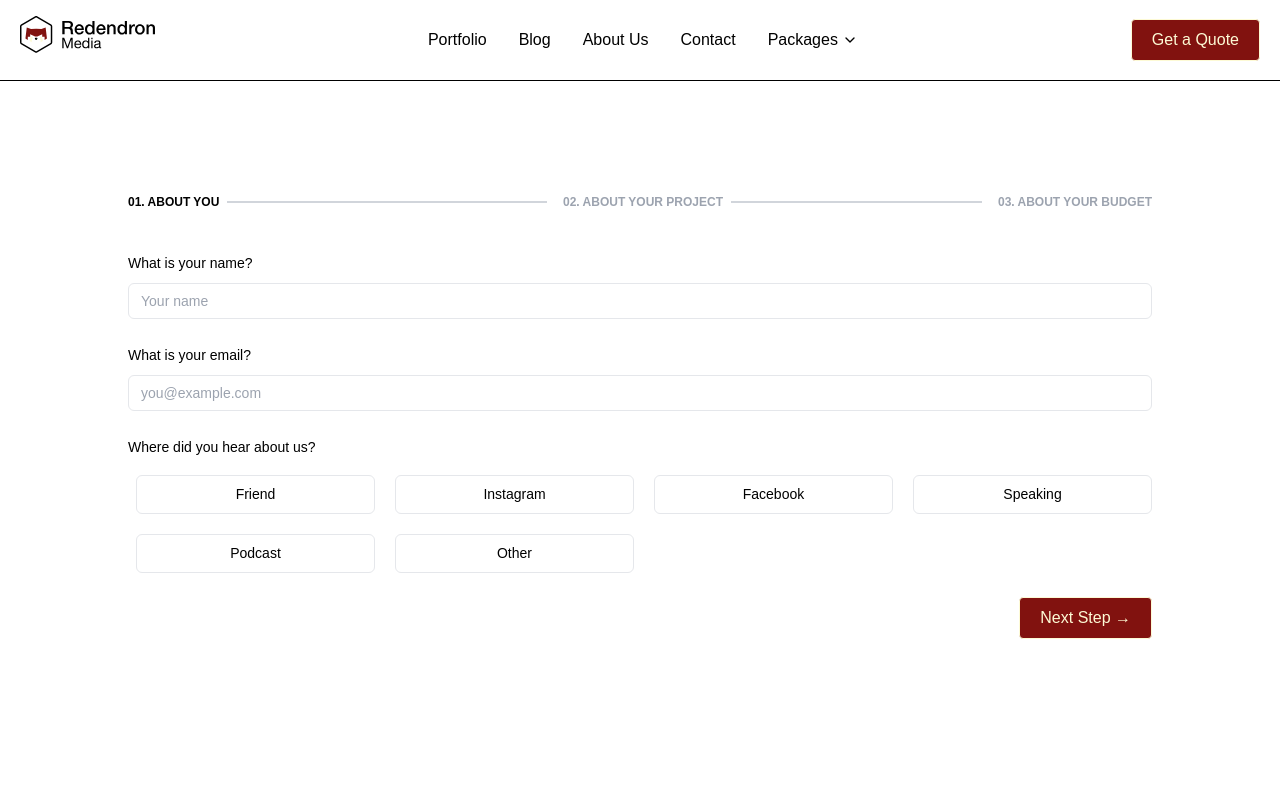
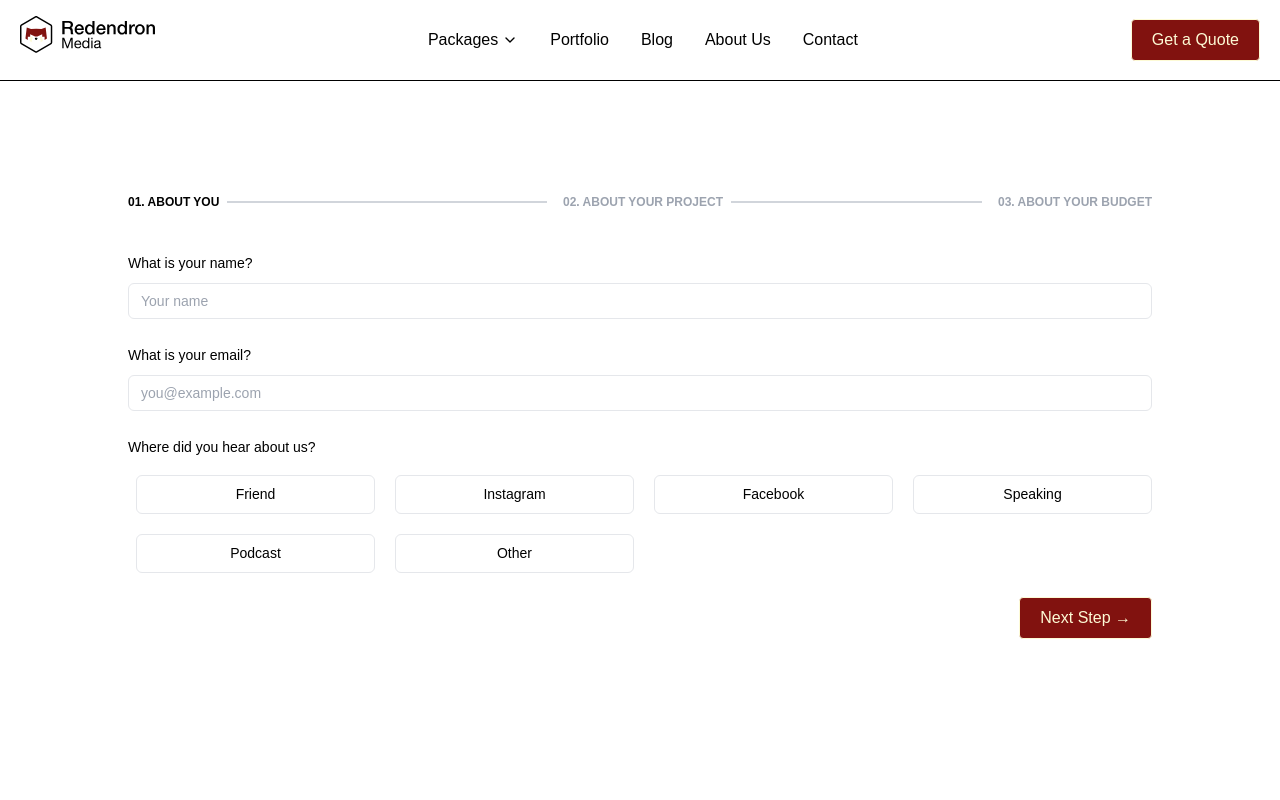
Before and after one commit to redendron-media/redendron-media, a Next.js app: page /getAQuote in a window 1280 px wide. Shown: the top 800 px of the page. Built offline with nearby package versions, Linux system fonts and the light colour scheme; some icons are missing; a web font is replaced by a local one.

Commit message:
link changes

```diff
--- a/components/sections/header.tsx
+++ b/components/sections/header.tsx
@@ -16,6 +16,7 @@ import {
 import { Button } from "../ui/button";
 import { ChevronDown, PackageOpen } from "lucide-react";
 import { cn } from "@/lib/utils";
+import { usePathname } from "next/navigation";
 
 function Header() {
   const [navbar, setNavbar] = useState(false);
@@ -23,7 +24,6 @@ function Header() {
   // const tl = gsap.timeline({ paused: true });
   const navbarRef = useRef<HTMLDivElement | null>(null);
   const packageRef = useRef<HTMLDivElement | null>(null);
-
 
   const toggleMenu = () => {
     setNavbar((prevOpen) => {
@@ -42,16 +42,7 @@ function Header() {
   const togglePackages = () => {
     setPackagesOpen((prevOpen) => !prevOpen);
   };
-
-
-  // useGSAP(() => {
-  //   tl.fromTo(
-  //     navbarRef.current,
-  //     { autoAlpha: 0, y: -50 },
-  //     { autoAlpha: 1, y: 0, duration: 0.5, ease: "power2.out" }
-  //   );
-
-  // }, []);
+  const pathname = usePathname();
 
   const Navbar: React.FC<NavbarScrollProps> = ({ toggleMenu }) => {
     return (
@@ -67,28 +58,39 @@ function Header() {
         </Link>
         <div className="lg:flex w-fit hidden flex-row justify-between">
           <ul className="flex flex-row gap-8 h-full py-2">
+            <li>
+              <button onClick={togglePackages}>
+                <div
+                  className="flex flex-row gap-1 items-center cursor-pointer select-none"
+                  data-state={packagesOpen ? "open" : "closed"}
+                >
+                  <span className=""> Packages</span>{" "}
+                  <ChevronDown
+                    className={cn(
+                      "h-4 w-4 shrink-0 text-muted-foreground transition-transform duration-200",
+                      packagesOpen ? "rotate-180" : ""
+                    )}
+                  />
+                </div>
+              </button>
+            </li>
             {links.map((link) => (
               <li key={link.link}>
-                <Link href={link.link} className="py-1 h-full">
+                <Link
+                  href={link.link}
+                  className={cn(
+                    "py-1 h-full",
+                    pathname.startsWith(link.link) ? "text-brand-red" : ""
+                  )}
+                >
                   {link.name}
                 </Link>
               </li>
             ))}
-            <li>
-              <button  onClick={togglePackages}>
-              <div className="flex flex-row gap-1 items-center cursor-pointer select-none" data-state={packagesOpen? 'open' : 'closed'}>
-                <span className=""> Packages</span>{" "}
-                <ChevronDown className={cn("h-4 w-4 shrink-0 text-muted-foreground transition-transform duration-200",packagesOpen ? 'rotate-180': '')} />
-              </div>
-              </button>
-
-            </li>
           </ul>
-
         </div>
         <Link href={"/getAQuote"}>
-        <Button className="hidden lg:flex">Get a Quote</Button>
-
+          <Button className="hidden lg:flex">Get a Quote</Button>
         </Link>
         <Icon
           onClick={toggleMenu}
@@ -102,7 +104,6 @@ function Header() {
     <>
       <Navbar toggleMenu={toggleMenu} />
       <div
-
         className={`overflow-hidden flex-row flex  gap-8 justify-center bg-brand-grey z-50`}
         ref={packageRef}
         style={{
@@ -111,11 +112,11 @@ function Header() {
           paddingBottom: packagesOpen ? `32px` : "0",
           paddingLeft: packagesOpen ? `64px` : "0",
           paddingRight: packagesOpen ? `32px` : "0",
-          transition:'height 1200ms ease-in-out",'
+          transition: 'height 1200ms ease-in-out",',
         }}
       >
         {packages[0].link.map((item) => (
-          <Link key={item.id} href={item.path}>
+          <Link key={item.id} href={`/packages/${item.path}`}>
             <div className="gap-3 flex flex-row py-2">
               <Icon icon={item.icon} className="text-2xl" />
               <p className="uppercase text-base font-medium">{item.name}</p>
@@ -145,7 +146,7 @@ function Header() {
                   <div className="flex flex-col gap-2">
                     <ul className="py-2">
                       {packages[0].link.map((item) => (
-                        <Link key={item.id} href={item.path}>
+                        <Link key={item.id} href={`/packages/${item.path}`}>
                           <li className="gap-3 flex flex-row py-2">
                             <Icon icon={item.icon} className="text-2xl" />
                             <p className="uppercase text-base font-medium">
@@ -159,6 +160,22 @@ function Header() {
                 </AccordionContent>
               </AccordionItem>
             </Accordion>
+            <ul className="flex flex-col gap-8 h-full py-2">
+              {links.map((link) => (
+                <li key={link.link}>
+                  <Link
+                    href={link.link}
+                    className={cn(
+                      "py-1 h-full",
+                      pathname.startsWith(link.link) ? "text-brand-red" : ""
+                    )}
+                    onClick={toggleMenu}
+                  >
+                    {link.name}
+                  </Link>
+                </li>
+              ))}
+            </ul>
           </div>
         </div>
       )}
```
